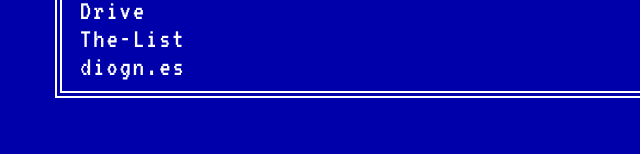
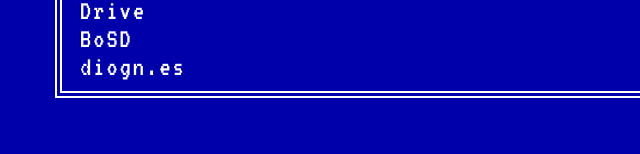
Before and after one commit to etschmidt/links, a plain HTML site: page index.html in a window 1280 px wide. Shown: the part 344-498 px from the top of the page, 0-640 px from the left. Drawn offline with nearby package versions, Linux system fonts and the light colour scheme.

Commit message:
Update index.html

```diff
--- a/index.html
+++ b/index.html
@@ -164,7 +164,7 @@
           <a href="http://www.avclub.com/">AV Club</a><br>
           <a href="https://mail.google.com/mail/u/0/#inbox">Gmail</a><br>
           <a href="https://drive.google.com/drive/my-drive">Drive</a><br>
-          <a href="http://burritosofsandiego.com/post/107391895755/the-list">The-List</a><br>
+          <a href="http://burritosofsandiego.com">BoSD</a><br>
 		<a href="https://diogn.es">diogn.es</a><br>
       	</div>
       </div>
```
